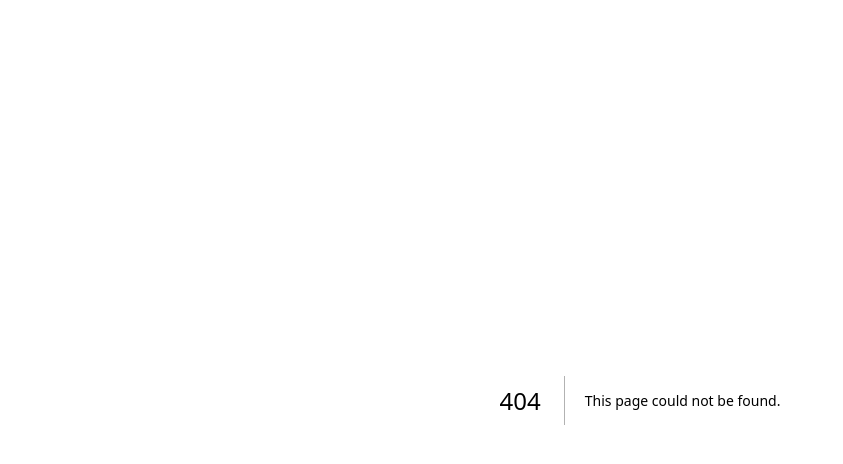
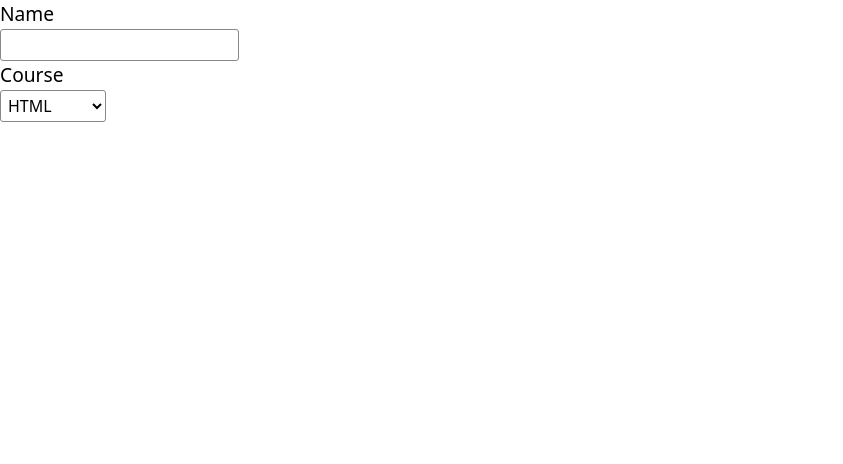
Before and after one commit to rodrigolluzdevr/testing_react_next_typescript, a Next.js app: page /inputs/inputs in a window 1280 px wide. Before the commit this address had no page. Shown: the top 464 px of the page, without its empty margins (0-843 px from the left). Built offline with nearby package versions, Linux system fonts and the light colour scheme.

Commit message:
feat: new feature - form.

```diff
--- /dev/null
+++ b/src/pages/inputs/inputs.tsx
@@ -0,0 +1,40 @@
+import { useState } from "react"
+
+const courses = ["HTML", "React", "Vue", "C#", "Typescript", "Arduino"]
+
+const xcourses = [
+    {"course": "HTML"},
+    {"course": "React"},
+    {"course": "Vue"},
+    {"course": "C#"},
+    {"course": "Typescript"},
+    {"course": "Arduino"},
+]
+
+export default function inputs() {
+    const [ name, setName ] = useState<string>("")
+    const [ course, setCourse ] = useState<string>("")
+
+    function fcourses() {
+        return xcourses.map((c: any) => {
+            return <option value={c.course}>{c.course}</option>
+        })
+    }
+
+    return (
+        <div >
+            <div className="form">
+                <label className="formlabel">Name</label>
+                <input className="forminput" type="text" value={name} onChange={(evt) => setName(evt.target.value)}></input>
+            </div>
+            <div className="form">
+                <label className="formlabel">Course</label>
+                <select className="formselect" value={course} onChange={(evt) => setCourse(evt.target.value)}>
+                    {
+                        fcourses()
+                    }
+                </select>
+            </div>
+        </div>
+    )
+}
--- a/src/styles/globals.css
+++ b/src/styles/globals.css
@@ -3,3 +3,33 @@
 :root {
 
 }
+
+.btn {
+    display: flex;
+    background-color: #ddd;
+    padding: 10px;
+    border-radius: 10px;
+}
+
+.form {
+    display: flex;
+    flex-direction: column;
+    justify-content: flex-start;
+    align-items: flex-start;
+}
+
+.formlabel {
+    font-size: larger;
+ }
+
+ .forminput {
+    border: 1px solid #888;
+    padding: 3px;
+    border-radius: 3px;
+ }
+
+ .formselect {
+    border: 1px solid #888;
+    padding: 3px;
+    border-radius: 3px;
+ }
```
